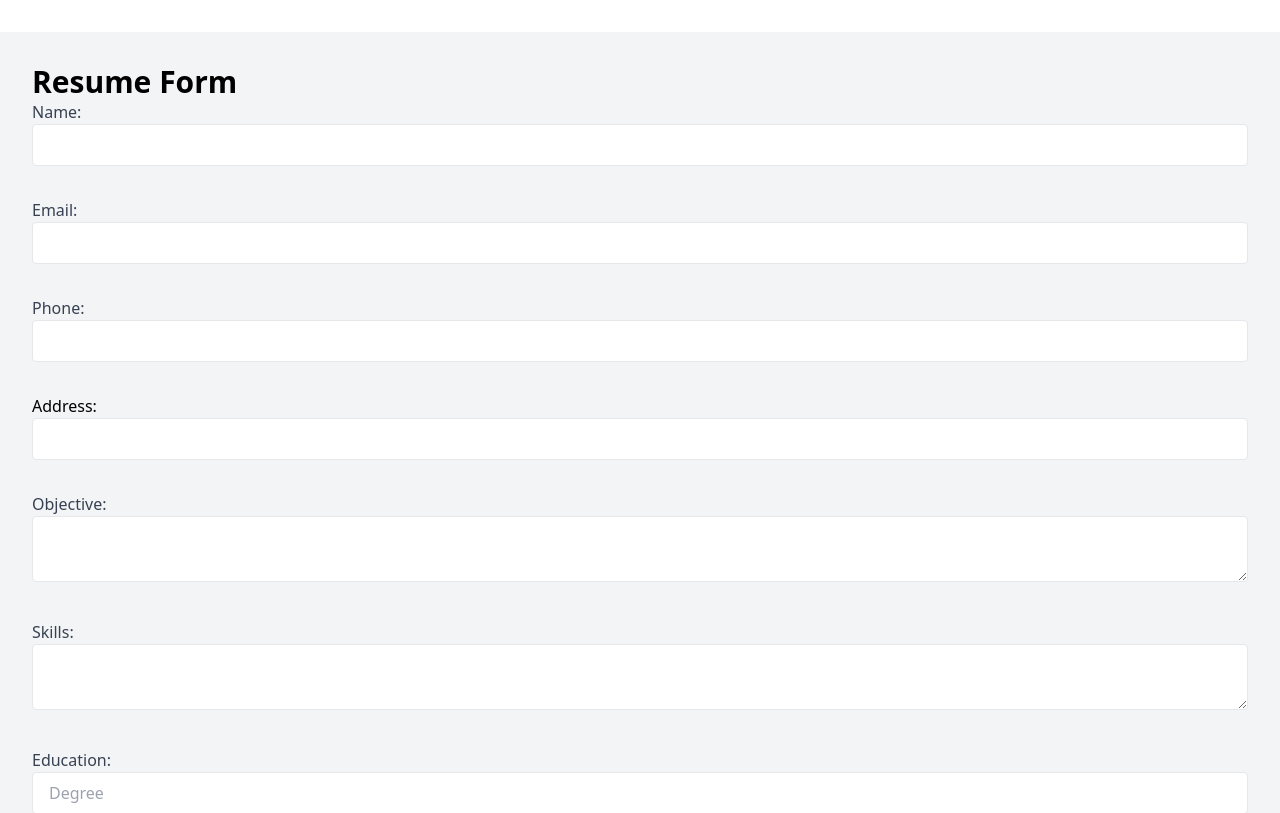
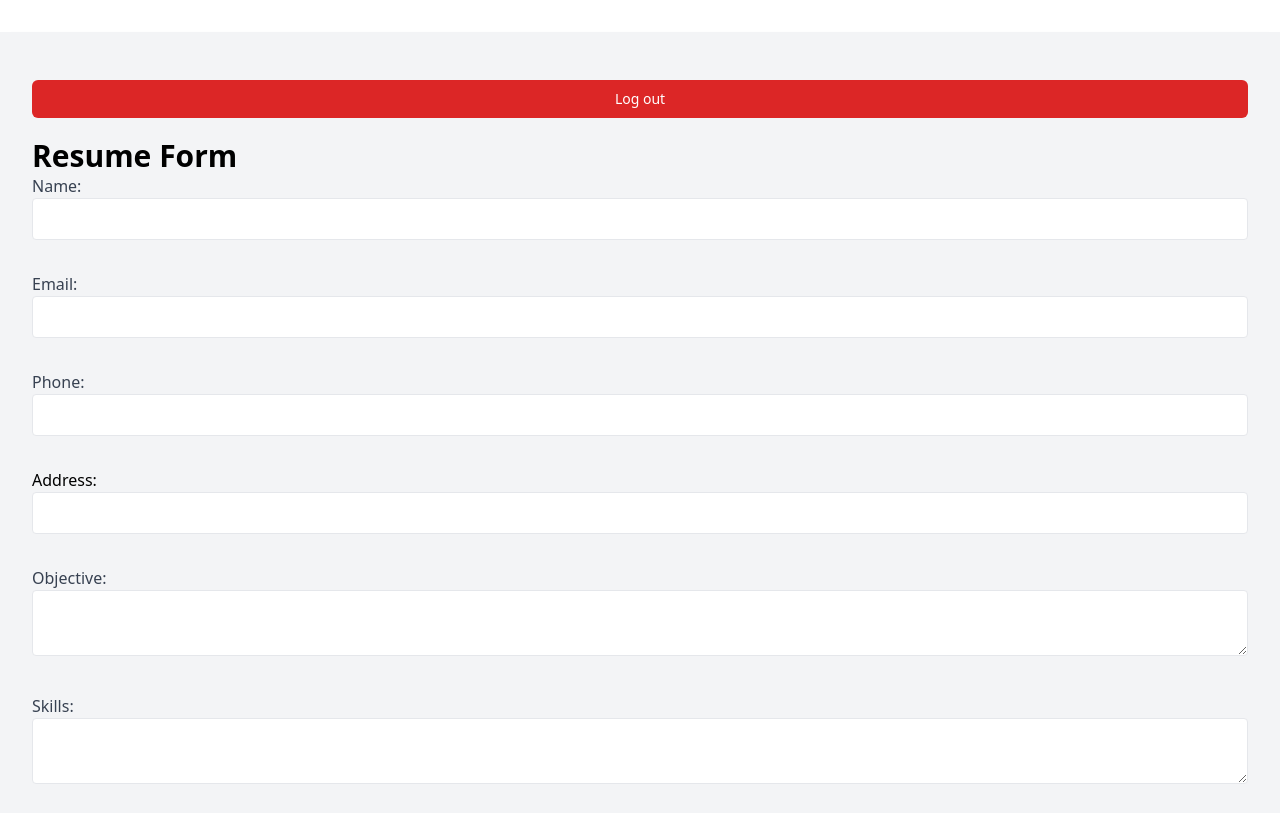
Before and after one commit to tejiri-code/resumeforge, a React (Create React App) app: page /resume-form in a window 1280 px wide. Shown: the top 813 px of the page. Built offline with nearby package versions, Linux system fonts and the light colour scheme; no server answers.

Commit message:
Add logout functionality to ResumeForm component

```diff
--- a/src/components/ResumeForm.js
+++ b/src/components/ResumeForm.js
@@ -7,10 +7,18 @@ import { collection, addDoc } from "firebase/firestore";
 import { db } from "../firebase";
 import ResumePreview from "./ResumePreview";
 import ExportButton from "./ExportButton";
+import { auth } from '../firebase';
 
 const ResumeForm = () => {
   const dispatch = useDispatch();
 
+  const handleLogout = async () => {
+    try {
+      await auth.signOut();
+    } catch (error) {
+      console.error('Error signing out:', error);
+    }
+  };
   const [formData, setFormData] = useState({
     name: "",
     email: "",
@@ -124,6 +132,12 @@ const ResumeForm = () => {
 
   return (
     <div className="container mx-auto my-8 p-8 bg-gray-100 shadow-lg justify-center items-center min-h-screen">
+         <button
+            onClick={handleLogout}
+            className="group relative w-full mt-4 mb-5 flex justify-center py-2 px-4 border border-transparent text-sm font-medium rounded-md text-white bg-red-600 hover:bg-red-700 focus:outline-none focus:ring-2 focus:ring-offset-2 focus:ring-red-500"
+          >
+            Log out
+          </button>
       <form
         onSubmit={handleSubmit}
         className="container grid-cols-1 md:grid-cols-2 gap-8 justify-center items-center"
--- a/src/components/ResumePreview.js
+++ b/src/components/ResumePreview.js
@@ -1,6 +1,6 @@
 // ResumePreview.js
 
-import React ,{useState}from "react";
+import React, { useState } from "react";
 import Template1 from "../Templates/Template1.js";
 import Template2 from "../Templates/Template2.js";
 
@@ -21,7 +21,10 @@ const ResumePreview = ({ formData }) => {
   };
 
   return (
-      <div className="container mx-auto my-8 p-8 bg-gray-100 shadow-lg">
+    <div
+      id="ResumePreview"
+      className="container mx-auto my-8 p-8 bg-gray-100 shadow-lg"
+    >
       <div className="mb-4">
         {/* Add template selection controls */}
         <label className="block mb-2 text-lg">Choose Template:</label>
@@ -41,5 +44,4 @@ const ResumePreview = ({ formData }) => {
   );
 };
 
-
 export default ResumePreview;
```
Lines whose indentation alone changed are shown as unchanged.
